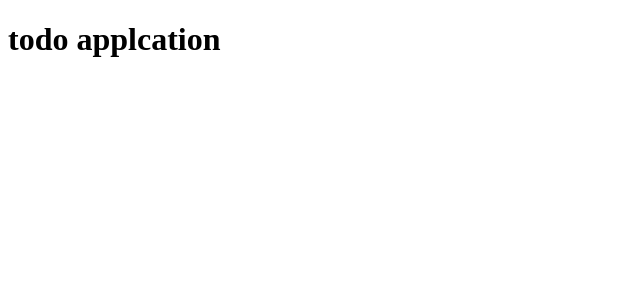
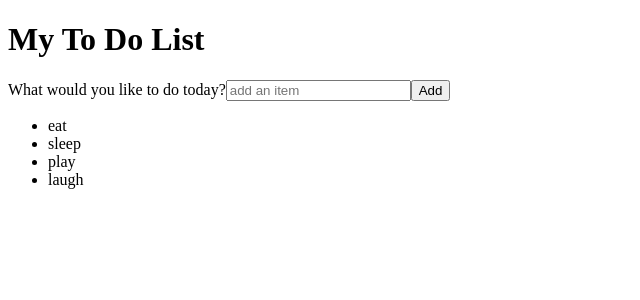
Before and after one commit to power75/test_angular, an Angular app: page / in a window 1280 px wide. Shown: the top 300 px of the page, without its empty margins (0-640 px from the left). Built offline with nearby package versions, Linux system fonts and the light colour scheme.

Commit message:
item list

```diff
--- a/src/app/app.component.html
+++ b/src/app/app.component.html
@@ -1 +1,20 @@
-<h1>{{ title }}</h1>
+<div class="main">
+  <h1>{{ componentTitle }}</h1>
+  <label for="addItemInput">What would you like to do today?</label>
+
+  <input
+    #newItem
+    placeholder="add an item"
+    (keyup.enter)="addItem(newItem.value); newItem.value = ''"
+    class="lg-text-input"
+    id="addItemInput" />
+  <button class="btn-primary" (click)="addItem(newItem.value); newItem.value = ''">Add</button>
+  <!--クリックまたはaddボタンを押すことでnewItemの値をaddItemの引数に入れる-->
+  <ul>
+    <!--get items()で取得したitems各要素をループして表示-->
+    <!--trackで一意の識別子を指定すると不要なDOM操作を減らせる。(user_id等)-->
+    @for(item of items; track item.description){
+      <li>{{item.description}}</li>
+    }
+  </ul>
+</div>
--- a/src/app/app.component.ts
+++ b/src/app/app.component.ts
@@ -1,13 +1,40 @@
-import { Component } from '@angular/core';
-import { RouterOutlet } from '@angular/router';
+import { Component } from "@angular/core";
+import { CommonModule } from "@angular/common";
 
 @Component({
+  standalone: true,
   selector: 'app-root',
-  standalone: true,
-  imports: [RouterOutlet],
   templateUrl: './app.component.html',
-  styleUrl: './app.component.scss'
+  styleUrl: './app.component.scss',
+  imports: [CommonModule],
 })
 export class AppComponent {
-  title = 'todo applcation';
+  componentTitle = "My To Do List";
+
+  filter: "all" | "active" | "done" = "all";
+
+  allItems = [
+    { description: "eat", done: true },
+    { description: "sleep", done: false },
+    { description: "play", done: false },
+    { description: "laugh", done: false },
+  ];
+
+  addItem(description: string) {
+    if (!description) return;
+
+    this.allItems.unshift({//unshiftで配列の先頭に要素を追加。引数descriptinでdoneは常にfalse
+      description,
+      done: false
+    });
+  }
+
+  get items() {
+    if (this.filter === "all") {
+      return this.allItems; //filterがallなら全てのItem配列を返す。
+    }
+    return this.allItems.filter((item) =>
+      this.filter === "done" ? item.done : !item.done
+    ); //this.filterがdoneならdone: trueの配列を返す。
+  }    //それ以外ならdone: falseの配列を返す。
 }
--- /dev/null
+++ b/src/app/item.ts
@@ -0,0 +1,4 @@
+export interface Item {
+    description: string;
+    done: boolean;
+}
```
